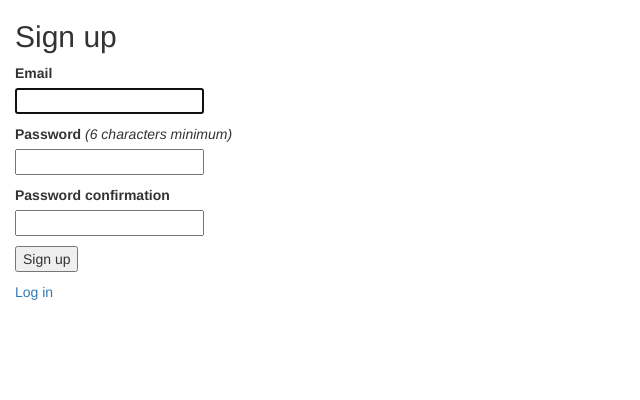
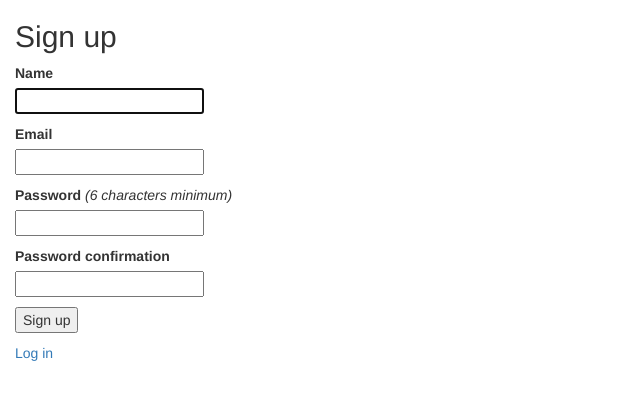
Before and after one commit to yuuma-S/maruopi, a Rails app: a page that uses app/views/devise/registrations/new.html.erb in a window 1280 px wide. Shown: the top 400 px of the page, without its empty margins (0-640 px from the left). Run offline with Rails 7, Linux system fonts and the light colour scheme; style sheets or scripts are compiled from the project's sources; some libraries are stand-ins or nearby versions.

Commit message:
end_user sign_up&destroy error modify

```diff
--- a/app/controllers/application_controller.rb
+++ b/app/controllers/application_controller.rb
@@ -1,2 +1,17 @@
 class ApplicationController < ActionController::Base
+	before_action :configure_permitted_parameters, if: :devise_controller?
+
+
+  def after_sign_in_path_for(resource)
+    end_user_path(current_end_user) # ログイン後に遷移するpathを設定
+  end
+
+  def after_sign_out_path_for(resource)
+    root_path # ログアウト後に遷移するpathを設定
+  end
+
+  protected
+  def configure_permitted_parameters
+    devise_parameter_sanitizer.permit(:sign_up, keys: [:name, :email])
+  end
 end
--- a/app/controllers/end_users_controller.rb
+++ b/app/controllers/end_users_controller.rb
@@ -45,9 +45,10 @@ class EndUsersController < ApplicationController
   def destroy
     @end_user.destroy
     respond_to do |format|
-      format.html { redirect_to end_user_url, notice: 'End_user was successfully destroyed.' }
+      format.html { redirect_to end_users_path, notice: 'End_user was successfully destroyed.' }
       format.json { head :no_content }
     end
+    flash[:notice] = "end_userを削除しました。"
   end
 
   private
--- a/app/controllers/questions_controller.rb
+++ b/app/controllers/questions_controller.rb
@@ -1,6 +1,6 @@
 class QuestionsController < ApplicationController
   before_action :set_question, only: [:show, :edit, :update, :destroy]
-  before_action :authenticate_end_user!
+  before_action :authenticate_end_user!, expect: [:index]
 
   # GET /questions
   # GET /questions.json
--- a/app/views/devise/registrations/new.html.erb
+++ b/app/views/devise/registrations/new.html.erb
@@ -2,6 +2,11 @@
 
 <%= form_for(resource, as: resource_name, url: registration_path(resource_name)) do |f| %>
   <%= render "devise/shared/error_messages", resource: resource %>
+
+  <div class="field">
+    <%= f.label :name %><br />
+    <%= f.text_field :name, autofocus: true, autocomplete: "name" %>
+  </div>
 
   <div class="field">
     <%= f.label :email %><br />
--- a/app/views/end_users/show.html.erb
+++ b/app/views/end_users/show.html.erb
@@ -4,12 +4,14 @@
 		<tr>
 			<th>ユーザー名</th>
 			<th>email</th>
+			<th></th>
 		</tr>
 	</thead>
 	<tbody>
 		<tr>
 			<td><%= @end_user.name %></td>
 			<td><%= @end_user.email %></td>
+			<td><%= link_to '削除', end_user_path(@end_user), method: :delete %></td>
 		</tr>
 	</tbody>
 </table>
```
